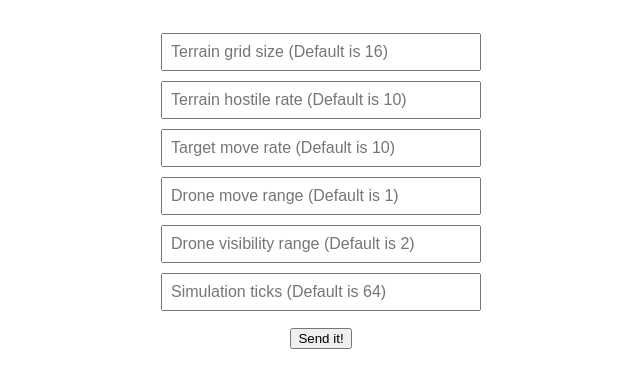
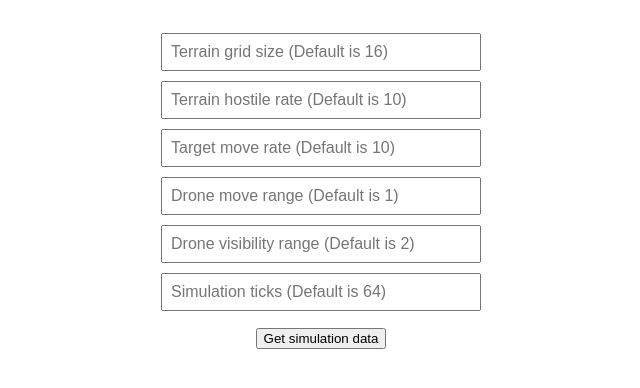
Before and after one commit to ZachFleck42/Drone-Mission-Simulator, a React (Create React App) app in the folder frontend/: page / in a window 1280 px wide. Shown: the top 388 px of the page, without its empty margins (319-959 px from the left). Built offline with nearby package versions, Linux system fonts and the light colour scheme; the HTML template or start-up script is replaced by a standard one.

Commit message:
Defines API in App.tsx and passes to RunSimulation as prop

```diff
--- a/frontend/src/App.tsx
+++ b/frontend/src/App.tsx
@@ -1,5 +1,7 @@
 import RunSimulation from './lib/components/RunSimulation';
 import './App.css';
+
+const API = 'http://127.0.0.1:8080/sim';
 
 function App() {
 	const handleServerResponse = (responseData: any) => {
@@ -8,7 +10,7 @@ function App() {
 
 	return (
 		<div className="App">
-			<RunSimulation onServerResponse={handleServerResponse} />
+			<RunSimulation api={API} onServerResponse={handleServerResponse} />
 		</div>
 	);
 }
--- a/frontend/src/lib/components/RunSimulation.tsx
+++ b/frontend/src/lib/components/RunSimulation.tsx
@@ -24,8 +24,10 @@ const inputFields: Array<{
 ];
 
 function RunSimulation({
+	api,
 	onServerResponse,
 }: {
+	api: string;
 	onServerResponse: (responseData: any) => void;
 }) {
 	const [interactedFields, setInteractedFields] = useState<
@@ -64,10 +66,9 @@ function RunSimulation({
 	};
 
 	const handleSubmit = async () => {
-		let url: string = 'http://127.0.0.1:8080/sim';
 		let data = SimParams;
 		try {
-			const response: AxiosResponse = await axios.post(url, data);
+			const response: AxiosResponse = await axios.post(api, data);
 			onServerResponse(response.data);
 		} catch (error) {
 			console.error(error);
@@ -88,7 +89,7 @@ function RunSimulation({
 					/>
 				))}
 			</div>
-			<button onClick={handleSubmit}>Send it!</button>
+			<button onClick={handleSubmit}>Get simulation data</button>
 		</div>
 	);
 }
```
